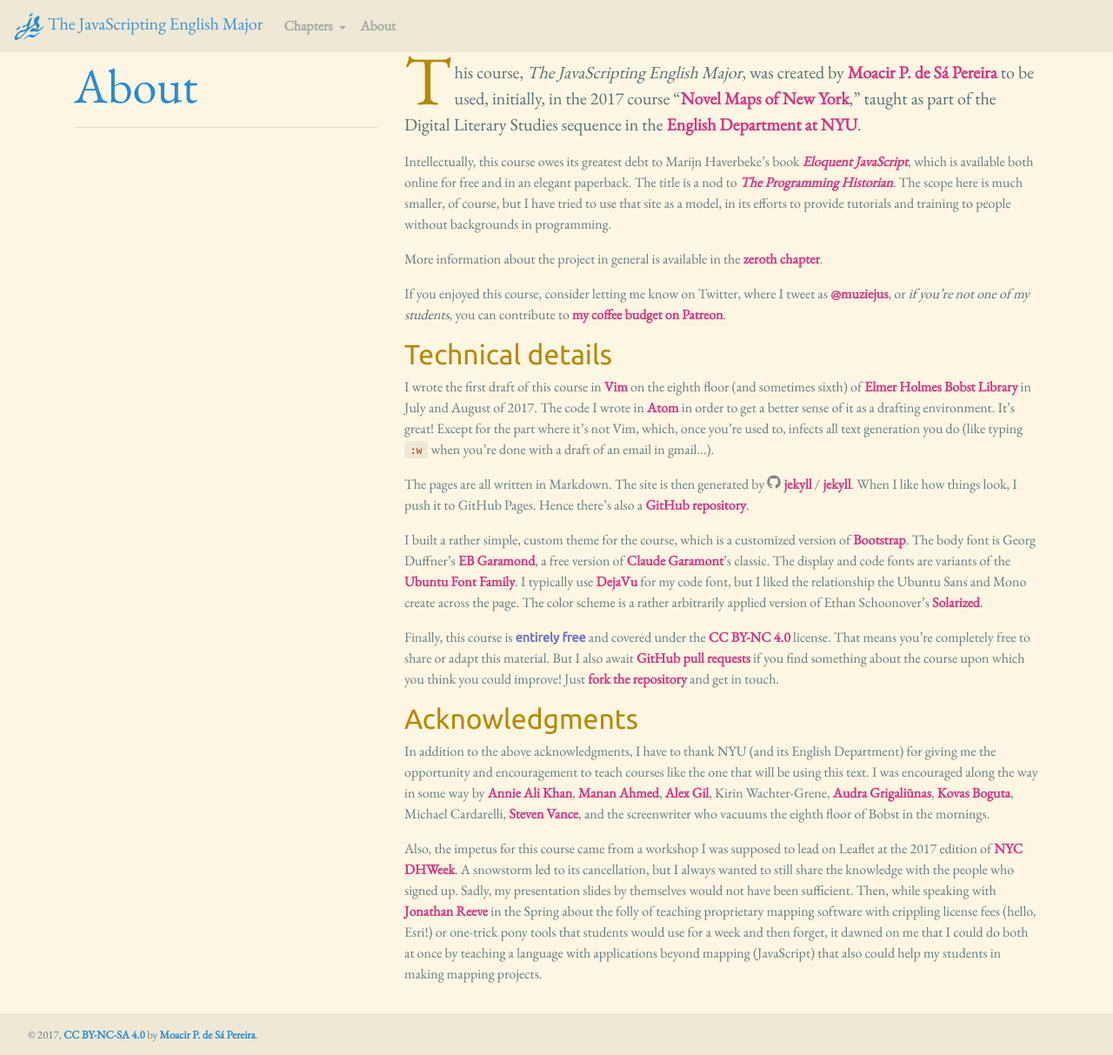
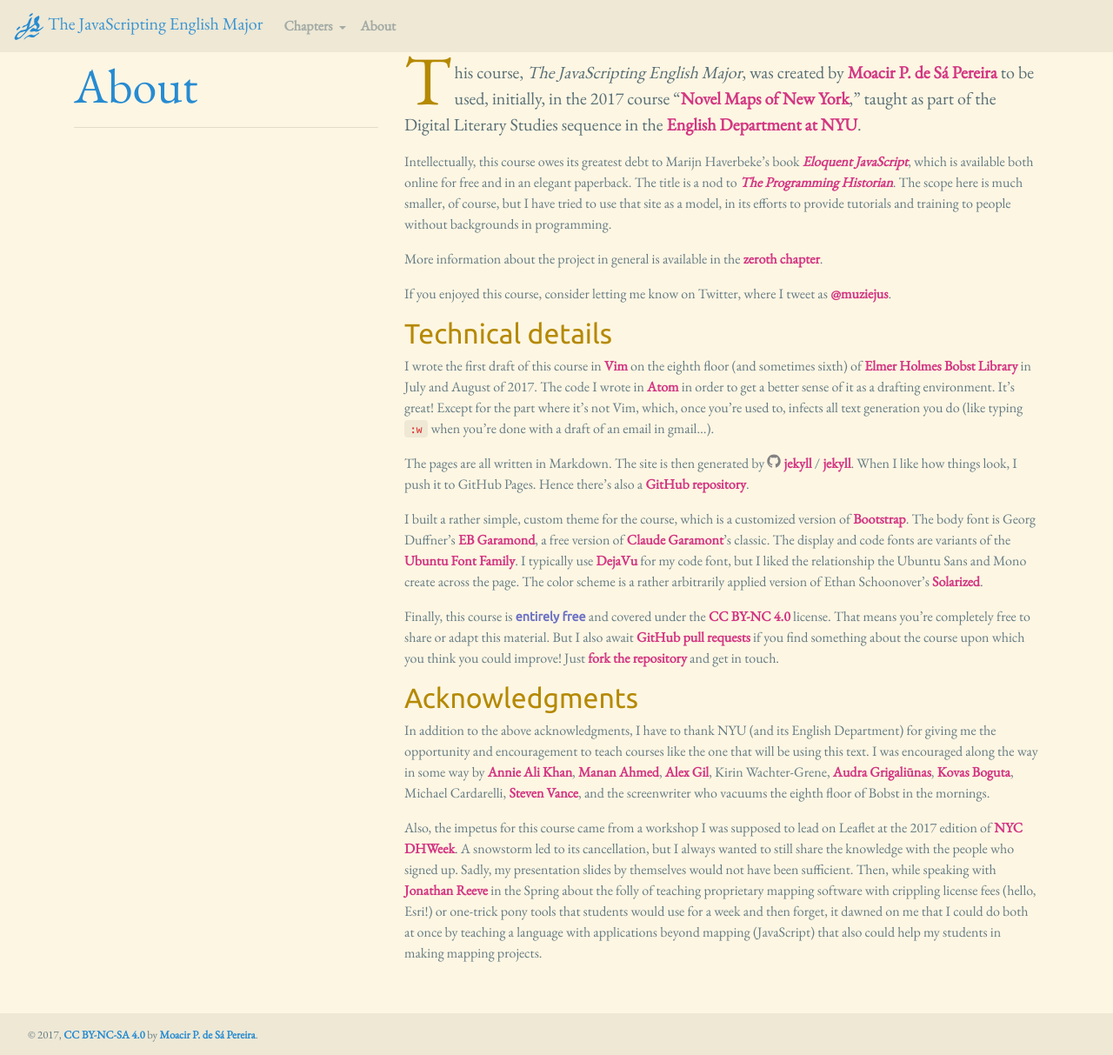
Before and after one commit to muziejus/javascripting-english-major, a Jekyll site: the page built from about.md, in a window 1280 px wide and 1213 px high. Shown: the whole window at 87% size. Built offline with Jekyll 4.4.1, drawn with Linux system fonts in a browser that asks for light colours; nearby versions of some CDN libraries.

Commit message:
Take out patreon link because it's tacky and I don't feel like setting up patreon.

```diff
--- a/about.md
+++ b/about.md
@@ -22,9 +22,7 @@
 chapter](/0-introduction/).
 
 If you enjoyed this course, consider letting me know on
-Twitter, where I tweet as [@muziejus](http://twitter.com/muziejus), or *if
-you’re not one of my students*, you can contribute to [my coffee budget on
-Patreon](http://patreon.com/moacir).
+Twitter, where I tweet as [@muziejus](http://twitter.com/muziejus).
 
 ## Technical details
 
```
